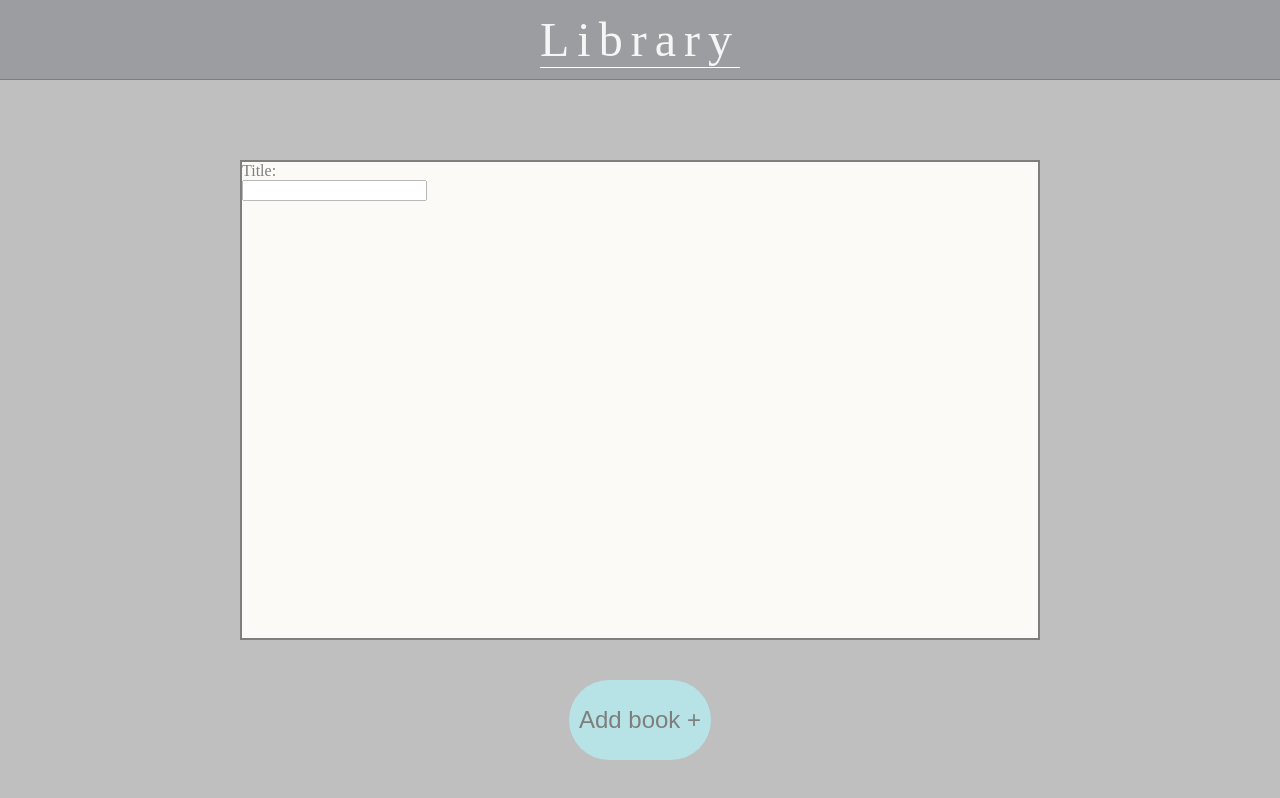
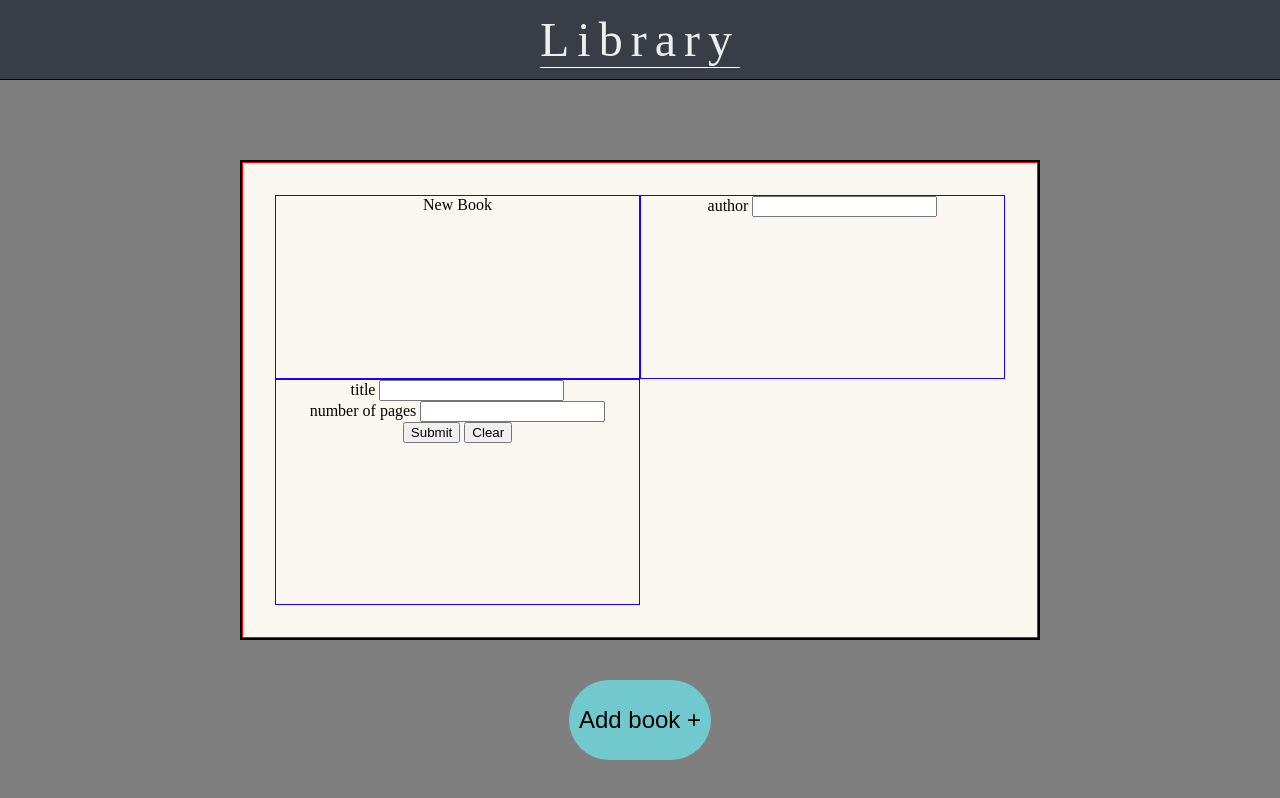
Before and after one commit to HopeAm-11/libraryV2, a plain HTML site: page index.html in a window 1280 px wide. Both pictures are taken after a click on the button "Add book +". Drawn offline with Linux system fonts and the light colour scheme.

Commit message:
#4 issue: form style

```diff
--- a/index.html
+++ b/index.html
@@ -15,10 +15,26 @@
         <header class="hero align">
             <h1 class="heading">Library</h1>
         </header>
-        <article class="book_wrapper" id="user_form">
-            <p>Title:</p>
-            <input type="text" id="test">
-        </article>
+        <form action="#" class="form book_wrapper" id="user_form">
+            <fieldset>
+                <div class="form_wrapper">
+                    <legend class="ftitle"> <span>New Book</span></legend>
+                    <div>
+                        <label for="author">author</label>
+                        <input type="text" id="author" name="author">
+                    </div>
+                    <div>
+                        <label for="title">title</label>
+                        <input type="text" id="title" name="title">
+                        <div>
+                            <label for="pagenum">number of pages</label>
+                            <input type="number" id="pagenum" name="pagenum">
+                        </div>
+                        <button type="submit">Submit</button>
+                        <button type="reset">Clear</button>
+                    </div>
+            </fieldset>
+        </form>
         <main class="main" id="main_wrapper">
 
         </main>
--- a/script.js
+++ b/script.js
@@ -1,3 +1,4 @@
+let parent = document.querySelector(".wrapper")
 let main = document.querySelector("#main_wrapper");
 let form = document.querySelector("#user_form")
 let button = document.querySelector("#add_btn");
@@ -42,8 +43,12 @@ button.addEventListener("click", () => {
 function toggleForm() {
     if (form.style.display == "none") {
         form.style.display = "block";
+        parent.classList.add("dark")
     } else {
         form.style.display = "none";
+        parent.classList.remove("dark")
+
     }
 }
 form.style.display = "none"
+parent.classList.remove("dark")
--- a/style.css
+++ b/style.css
@@ -79,9 +79,51 @@
     height: 30rem;
     background-color: #FAF7F0;
     border: 2px solid black;
+
 }
 
 .dark {
+
     background: rgba(0, 0, 0, 0.5);
-    opacity: 0.5
+    opacity: 1;
 }
+
+fieldset {
+    height: 100%;
+    text-align: center;
+
+}
+
+.form_wrapper {
+    display: grid;
+    border: 1px solid red;
+    height: 100%;
+    -webkit-box-pack: center;
+    -ms-flex-pack: center;
+    justify-content: center;
+    padding: 2rem;
+    grid-template-columns: 1fr 1fr;
+}
+
+.form_wrapper>* {
+    border: 1px solid rgb(25, 0, 255);
+
+
+}
+
+/* .dark:after {
+    content: '\A';
+    position: absolute;
+    width: 100%;
+    height: 100%;
+    top: 0;
+    left: 0;
+    -o-transition: all 0.5s;
+    transition: all 0.5s;
+    -webkit-transition: all 0.5s;
+    -moz-transition: all 0.5s;
+} */
+
+/* .dark:hover:after {
+    opacity: 0;
+} */
```
